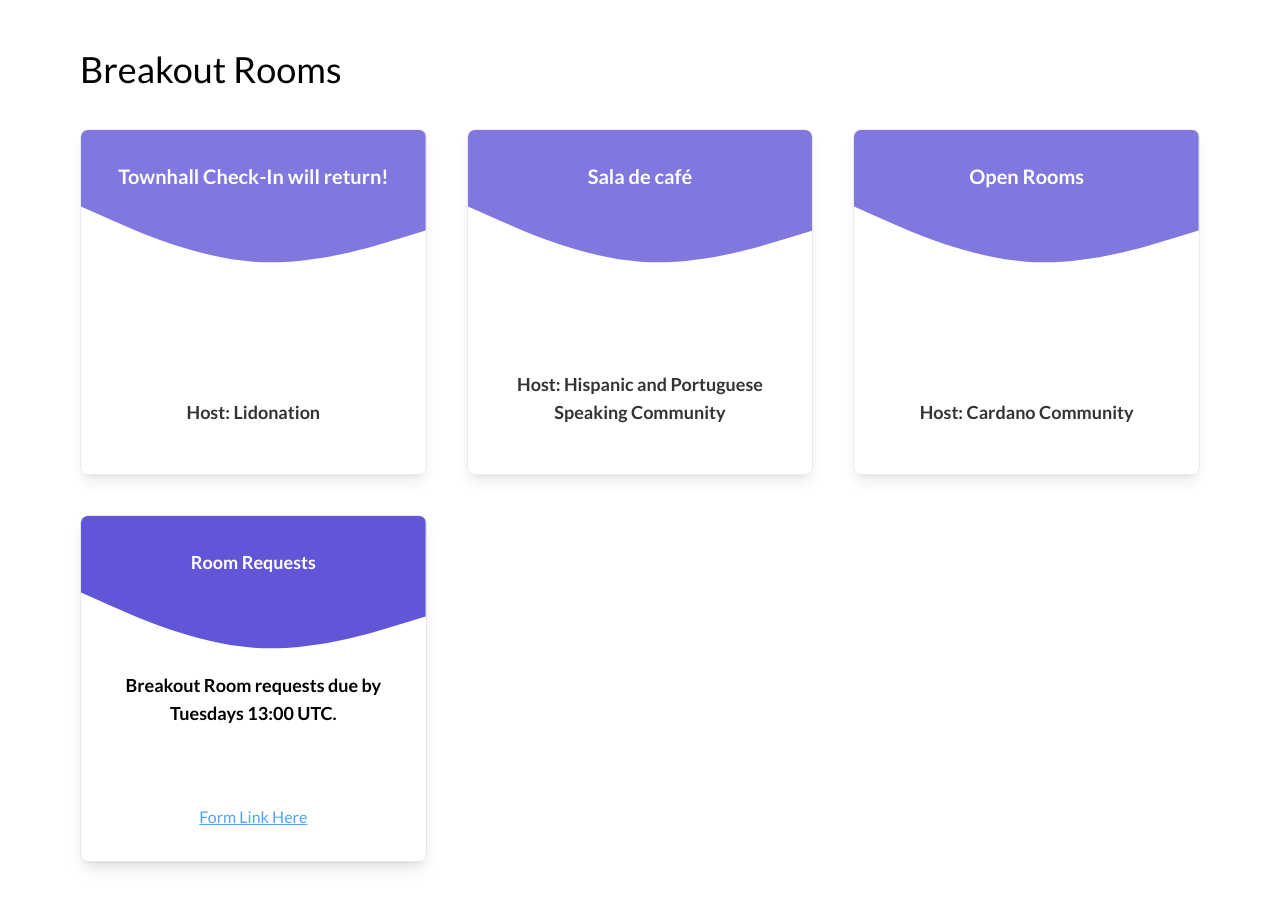
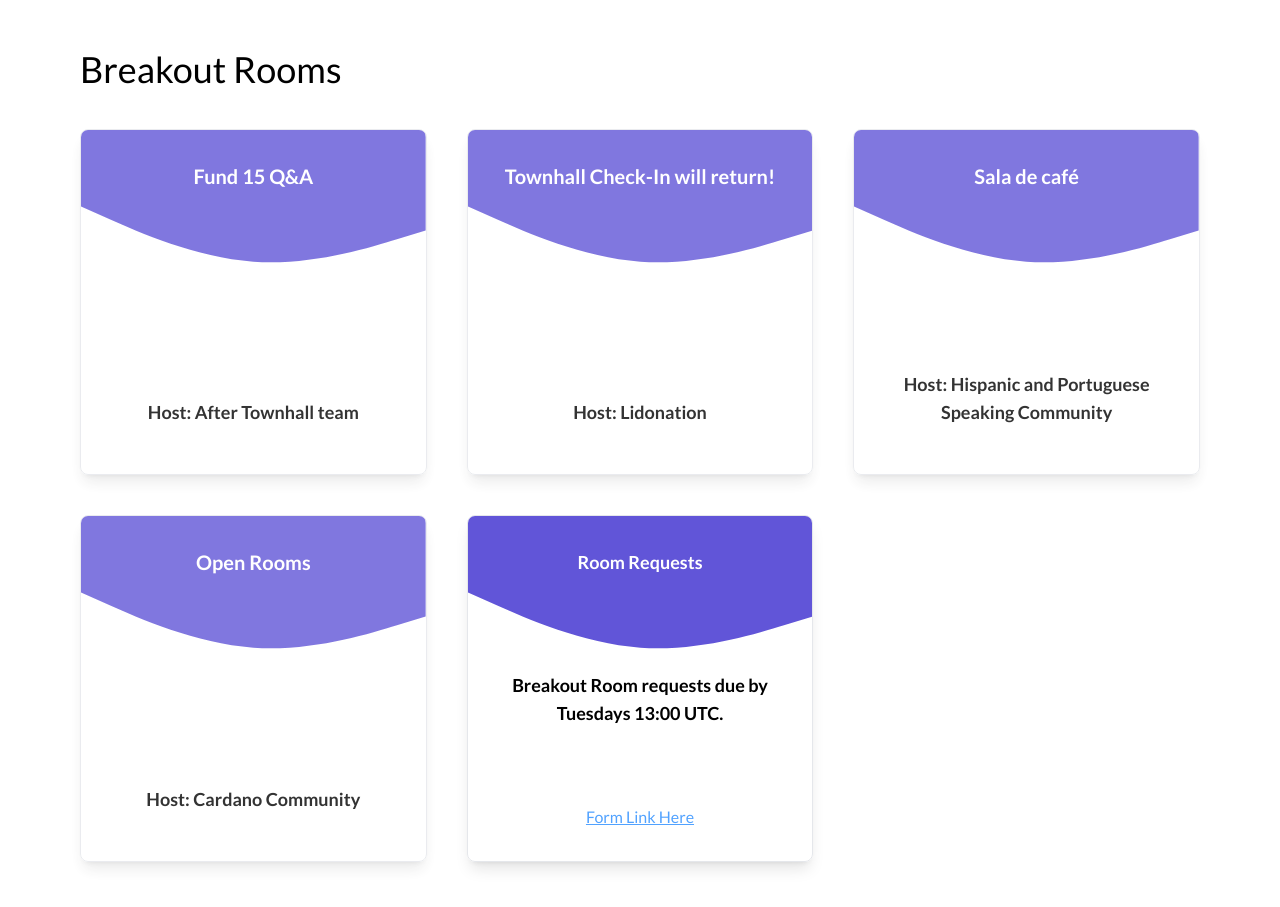
Before and after one commit to blinklabs-io/after-town-hall, a React (Vite) app: page / in a window 1280 px wide. Shown: the part 3180-4087 px from the top of the page. Built offline with nearby package versions, Linux system fonts and the light colour scheme.

Commit message:
Update afterTownHallData.ts (#303)
Signed-off-by: musikc (Christina) <136919976+musik-c@users.noreply.github.com>

```diff
--- a/src/afterTownHallData.ts
+++ b/src/afterTownHallData.ts
@@ -67,6 +67,12 @@ const data = {
   ],
   breakoutRooms: [
     {
+      name: 'Fund 15 Q&A',
+      host: 'After Townhall team',
+      description:
+        "With all the new changes, do you have questions about Fund 15?",
+    },
+    {
       name: 'Townhall Check-In will return!',
       host: 'Lidonation',
       description:
```
